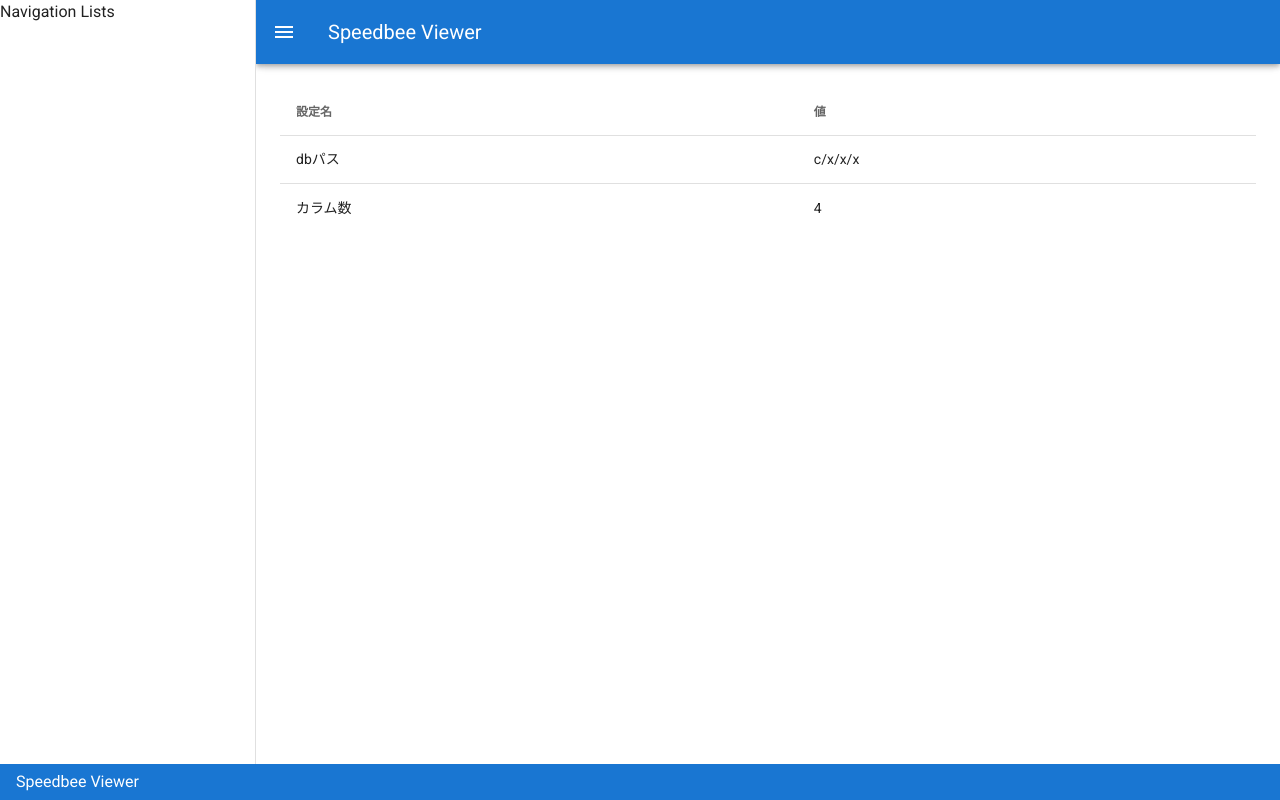
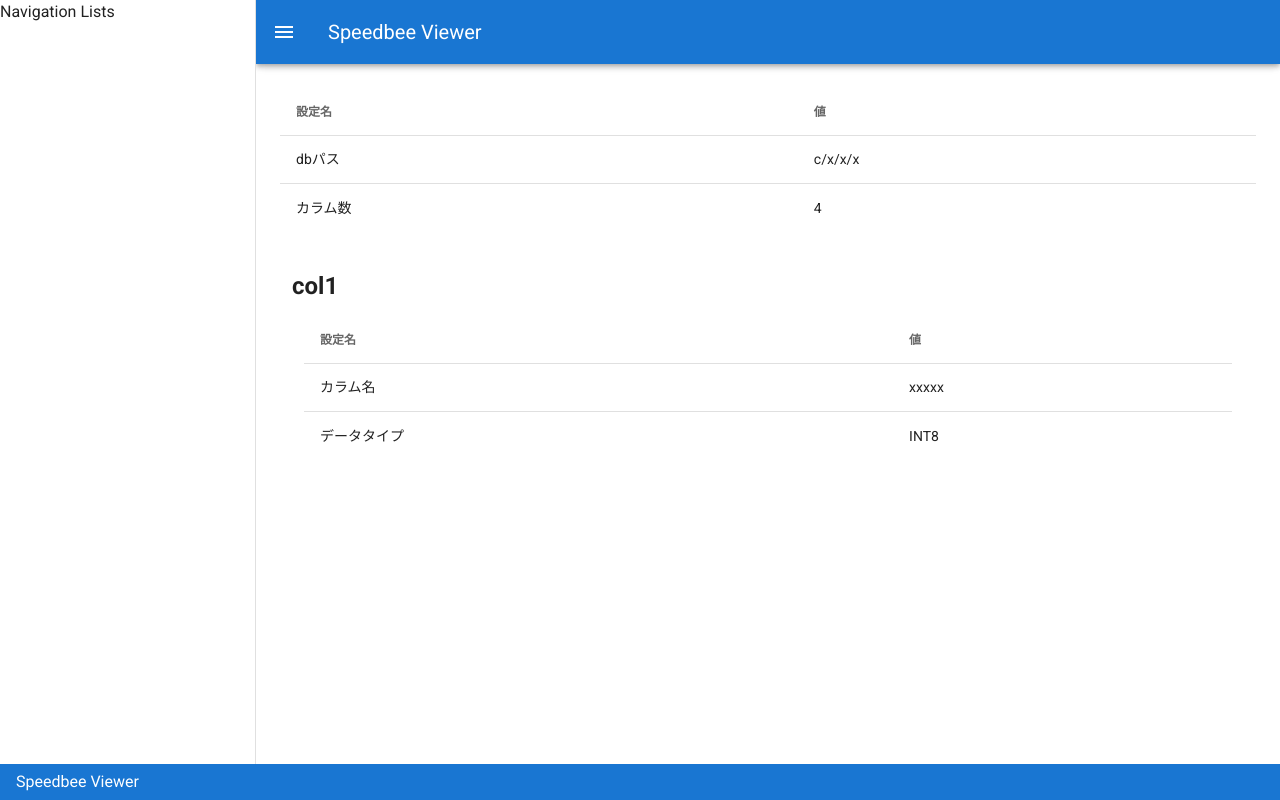
Before and after one commit to ssmiyagi/speedbee-viewer, a Vue app: page /#/ in a window 1280 px wide. Built offline with nearby package versions, Linux system fonts and the light colour scheme.

Commit message:
add col info

```diff
--- /dev/null
+++ b/src/components/OptionInfo.vue
@@ -0,0 +1,26 @@
+
+<template>
+  <v-container>
+    <h2>
+      {{colName}}
+    </h2>
+    <OptionTable/>
+  </v-container>
+</template>
+
+<script lang="ts">
+import Vue from "vue";
+
+import OptionTable from "@/components/OptionTable.vue";
+export default Vue.extend({
+  name:"OptionInfo",
+  components:{
+    OptionTable
+  },
+  data() {
+    return {
+      colName:"col1"
+    }
+  },
+});
+</script>
--- /dev/null
+++ b/src/components/OptionInfoList.vue
@@ -0,0 +1,17 @@
+<template>
+  <v-container>
+    <OptionInfo/>
+  </v-container>
+</template>
+
+<script lang="ts">
+import Vue from "vue";
+
+import OptionInfo from "@/components/OptionInfo.vue";
+export default Vue.extend({
+  name:"OptionInfoList",
+  components:{
+    OptionInfo
+  },
+});
+</script>
--- /dev/null
+++ b/src/components/OptionTable.vue
@@ -0,0 +1,42 @@
+<template>
+  <v-container>
+    <v-simple-table>
+      <template v-slot:default>
+        <thead>
+          <tr>
+            <th class="text-left">設定名</th>
+            <th class="text-left">値</th>
+          </tr>
+        </thead>
+        <tbody>
+          <tr v-for="item in info" :key="item.key">
+            <td>{{ item.key }}</td>
+            <td>{{ item.value }}</td>
+          </tr>
+        </tbody>
+      </template>
+    </v-simple-table>
+  </v-container>
+</template>
+
+<script lang="ts">
+import Vue from "vue";
+
+export default Vue.extend({
+  name:"OptionTable",
+  data() {
+    return {
+      info: [
+        {
+          key:"カラム名",
+          value:"xxxxx",
+        },
+        {
+          key:"データタイプ",
+          value:"INT8",
+        }
+      ]
+    }
+  },
+});
+</script>
--- a/src/components/StartContent.vue
+++ b/src/components/StartContent.vue
@@ -2,6 +2,7 @@
   <v-container>
     <!-- <data-list /> -->
     <db-info-list/>
+    <option-info-list/>
   </v-container>
 </template>
 
@@ -10,10 +11,12 @@
 
 // import DataList from "@/components/DataList.vue";
 import DbInfoList from "@/components/DbInfoList.vue";
+import OptionInfoList from "@/components/OptionInfoList.vue";
 export default Vue.extend({
   components: {
     // DataList
     DbInfoList,
+    OptionInfoList
   },
 });
 </script>
```
